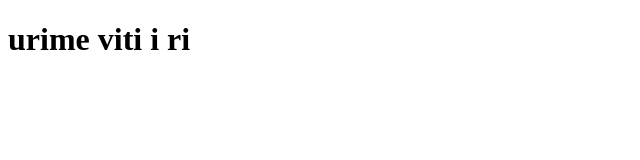
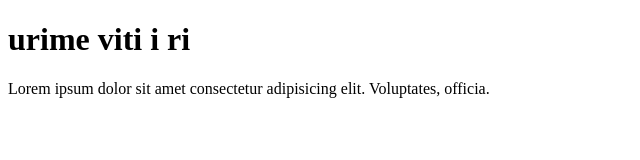
Before and after one commit to usubt/test, a plain HTML site: page index.html in a window 1280 px wide. Shown: the whole page, without its empty margins (0-640 px from the left). Drawn offline with Linux system fonts and the light colour scheme.

Commit message:
rexha e ndryshoj

```diff
--- a/index.html
+++ b/index.html
@@ -7,5 +7,6 @@
 </head>
 <body>
    <h1>urime viti i ri</h1>
+    <p>Lorem ipsum dolor sit amet consectetur adipisicing elit. Voluptates, officia.</p>
 </body>
 </html>
```
